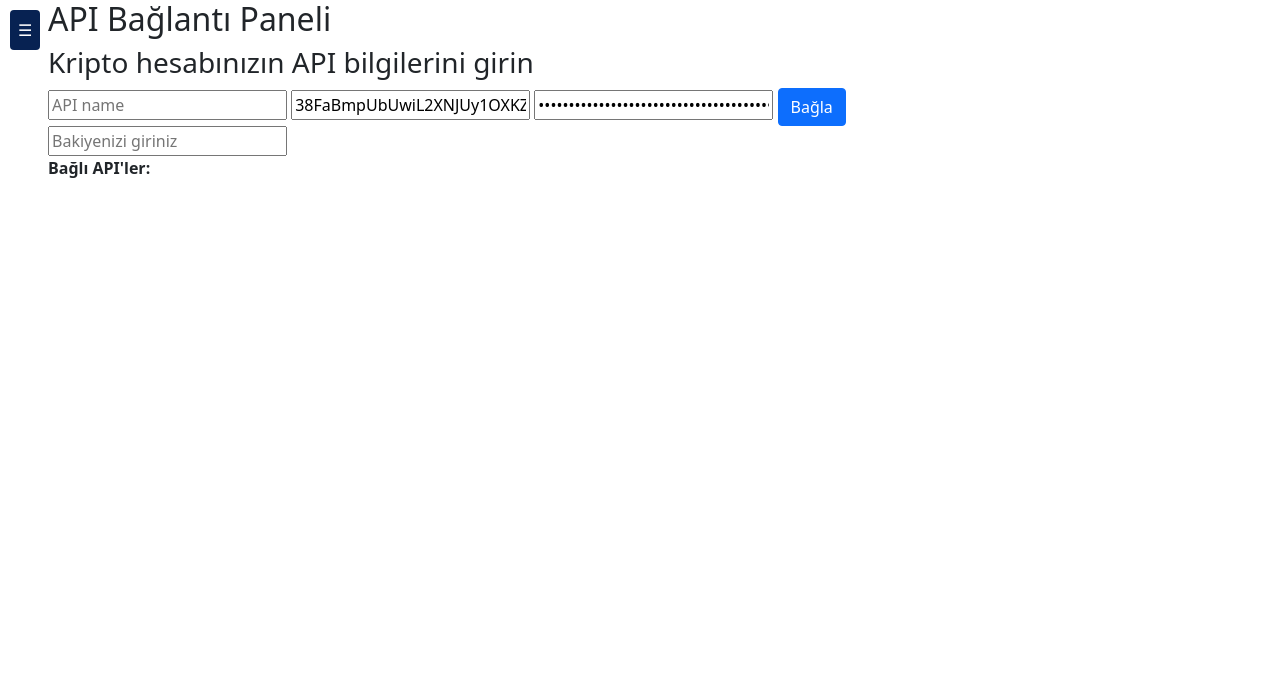
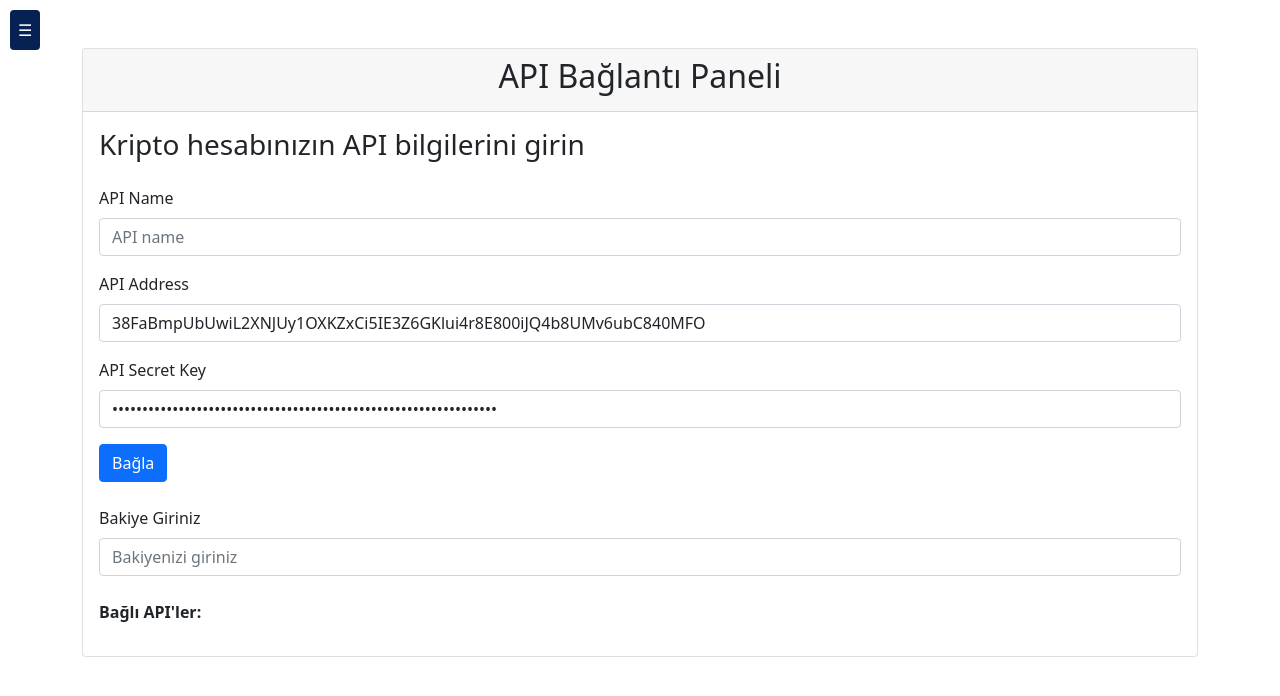
Before and after one commit to mevo1/balina, a Django app: page /connection/api-connection in a window 1280 px wide. Shown: the top 696 px of the page. Run offline with Django 5.2, Linux system fonts and the light colour scheme; a user stored in the database is signed in; data comes from the database, SQL or seed files in the repository; both versions use the stored data as it was after the commit; data that the repository does not hold is empty; some libraries are stand-ins or nearby versions.

Commit message:
api kayıt kontrol işlemi sayfası yapıldı,tasarım yapılacak

```diff
--- a/balinaapp/connectionapp/templates/connectionapp/api_connection.html
+++ b/balinaapp/connectionapp/templates/connectionapp/api_connection.html
@@ -4,39 +4,47 @@
 {% block css_files %}
 <link rel="stylesheet" href="{% static 'homeapp/css/profilestyle.css' %}">
 <link rel="stylesheet" href="{% static 'customizationapp/css/alert.css' %}">
+<link rel="stylesheet" href="{% static 'css/bootstrap.min.css' %}">
 {% endblock %}
 
 {% block topbar %}
 {% endblock %}
 
 {% block content %}
-<div class="ms-5">
-    <div class="main-content">
-        <div class="header">
+<div class="container my-5">
+    <div class="card">
+        <div class="card-header text-center">
             <h2>API Bağlantı Paneli</h2>
         </div>
-        <div class="content">
-            <div class="strategies">
-                <h3>Kripto hesabınızın API bilgilerini girin</h3>
-                <form id="apiForm" action="api" method="POST">
+        <div class="card-body">
+            <h3 class="mb-4">Kripto hesabınızın API bilgilerini girin</h3>
+            <form id="apiForm" action="api" method="POST" class="mb-4">
                 {% csrf_token %}
-                    <input type="text" id="apiName" name="api-name" placeholder="API name" required>
-                    <input type="text" id="apiAddress" name="api-address" placeholder="API address" value="38FaBmpUbUwiL2XNJUy1OXKZxCi5IE3Z6GKlui4r8E800iJQ4b8UMv6ubC840MFO" required>
-                    <input type="password" id="apiSecret" name="api-secretkey" placeholder="API Secretkey" value="KNqOOfL7jEnWxyIkHQOEgI9Cbv4pOqm92FPeFIVPUwAFlQof5JHKdMzlZqnHRBJH" required>
-
+                <div class="mb-3">
+                    <label for="apiName" class="form-label">API Name</label>
+                    <input type="text" id="apiName" name="api-name" class="form-control" placeholder="API name" required>
+                </div>
+                <div class="mb-3">
+                    <label for="apiAddress" class="form-label">API Address</label>
+                    <input type="text" id="apiAddress" name="api-address" class="form-control" placeholder="API address" value="38FaBmpUbUwiL2XNJUy1OXKZxCi5IE3Z6GKlui4r8E800iJQ4b8UMv6ubC840MFO" required>
+                </div>
+                <div class="mb-3">
+                    <label for="apiSecret" class="form-label">API Secret Key</label>
+                    <input type="password" id="apiSecret" name="api-secretkey" class="form-control" placeholder="API Secret Key" value="KNqOOfL7jEnWxyIkHQOEgI9Cbv4pOqm92FPeFIVPUwAFlQof5JHKdMzlZqnHRBJH" required>
+                </div>
                 <button type="button" class="btn btn-primary" name="action" value="save" onclick="saveApi()">Bağla</button>
-
             </form>
 
-                <div id="control_balance">
-                    <input type="text" id="total_balance" name="balance-name" placeholder="Bakiyenizi giriniz" required>
+            <div id="control_balance" class="mb-4">
+                <label for="total_balance" class="form-label">Bakiye Giriniz</label>
+                <input type="text" id="total_balance" name="balance-name" class="form-control" placeholder="Bakiyenizi giriniz" required>
             </div>
 
             <div id="connectedMessage">
                 <p><strong>Bağlı API'ler:</strong></p>
-                    <ul class="sidebar-links-right" id="apiList">
+                <ul class="list-group" id="apiList">
+                    <!-- Bağlı API'ler burada listelenecek -->
                 </ul>
-                </div>
             </div>
         </div>
     </div>
```
Also changed, not shown: balinaapp/db.sqlite3. Lines whose indentation alone changed are shown as unchanged.
